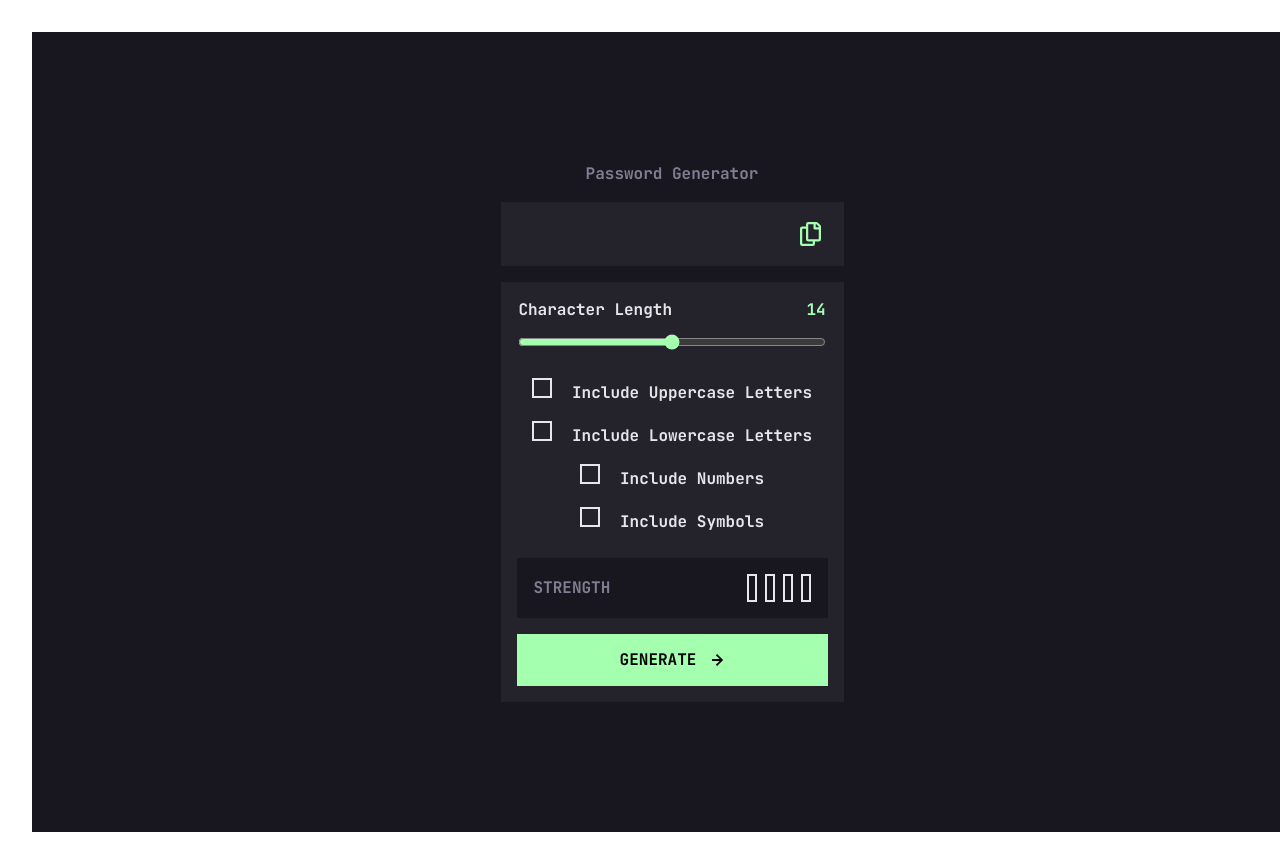
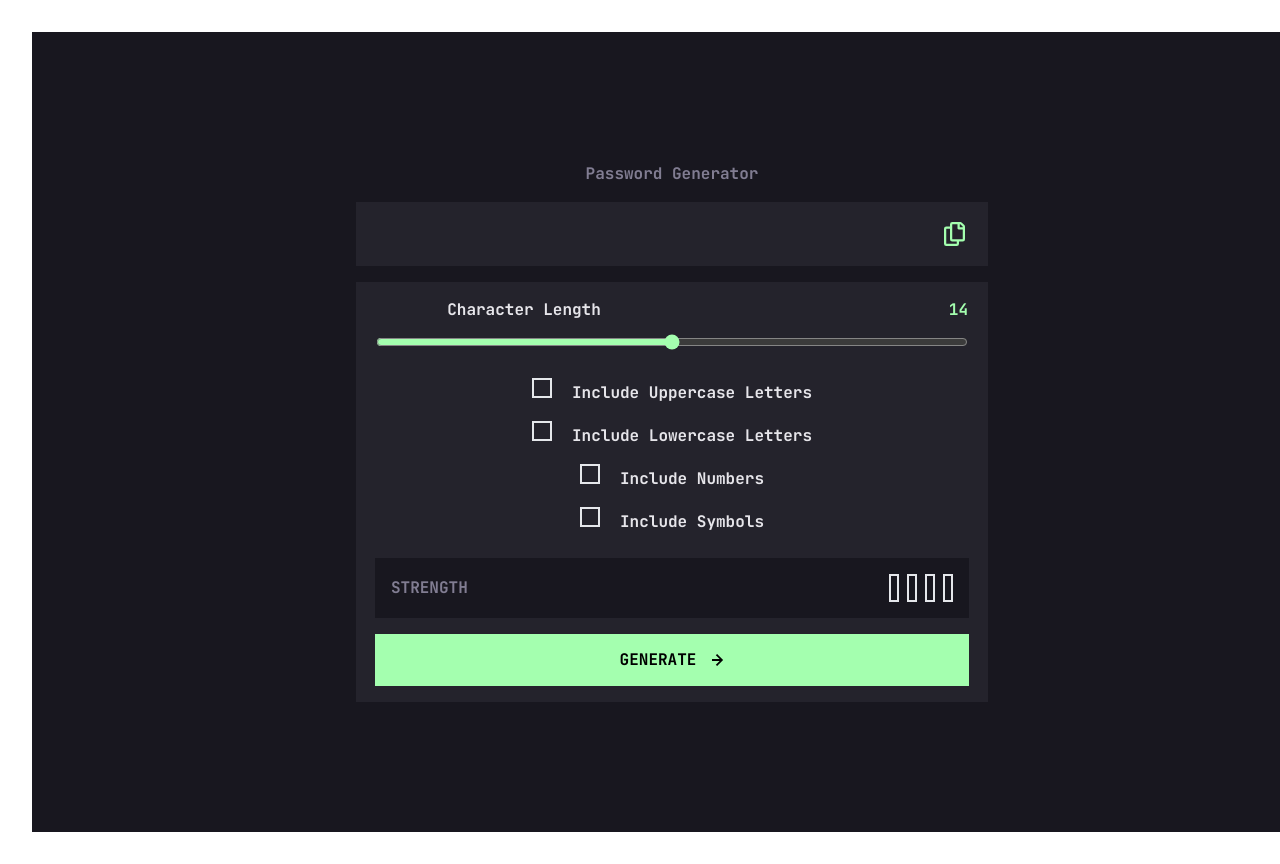
Before and after one commit to renanrdsouza/password-generator-app, a React (Vite) app: page / in a window 1280 px wide. Shown: the top 864 px of the page. Built offline with nearby package versions, Linux system fonts and the light colour scheme.

Commit message:
Refatorações no código

```diff
--- /dev/null
+++ b/src/components/Button.jsx
@@ -0,0 +1,25 @@
+const Button = (props) => {
+  return (
+    <>
+      <button
+        className="flex border-box border-transparent border-2 justify-center gap-x-4 items-center py-3 w-mobile-button mb-4 bg-custom-light-green text-base font-medium cursor-pointer hover:bg-black hover:text-custom-light-green hover:border-2 hover:border-custom-light-green md:w-desktop-button md:px-5"
+        onClick={(e) =>
+          props.generatePassword(e, props.checkedValues, props.passwordLength)
+        }
+        translate="no"
+      >
+        GENERATE{" "}
+        <svg
+          xmlns="http://www.w3.org/2000/svg"
+          width="12"
+          height="12"
+          className="fill-current hover:text-custom-light-green"
+        >
+          <path d="m5.106 12 6-6-6-6-1.265 1.265 3.841 3.84H.001v1.79h7.681l-3.841 3.84z" />
+        </svg>
+      </button>
+    </>
+  );
+};
+
+export default Button;
--- /dev/null
+++ b/src/components/Form.jsx
@@ -0,0 +1,69 @@
+const Form = () => {
+  return (
+    <>
+      <form
+        className="flex min-w-full flex-col items-center bg-custom-dark-gray mt-4"
+      >
+        <div className="grid grid-cols-2 grid-rows-2 gap-y-2 mt-4">
+          <h2 className="text-custom-light-gray" translate="no">Character Length</h2>
+          <p className="grid-row-end place-self-end text-custom-light-green">
+            {passwordLength}
+          </p>
+          <input
+            type="range"
+            step={1}
+            min={8}
+            max={20}
+            className="col-start-1 col-end-3 accent-custom-light-green dark:bg-gray-700"
+            value={passwordLength}
+            onChange={(e) => setPasswordLength(e.target.value)}
+          />
+        </div>
+        <div className="flex flex-col text-custom-light-gray w-mobile-checkbox-inputs my-6 gap-y-4">
+          <label htmlFor="uppercase" translate="no">
+            <input
+              type="checkbox"
+              name="uppercase"
+              id="uppercase"
+              className="me-5 appearance-none h-5 w-5 border-2 checked:bg-custom-light-green checked:border-0 checked:content-check-icon checked:after:block p-0.5"
+              onChange={handleChecked}
+            />
+            Include Uppercase Letters
+          </label>
+          <label htmlFor="lowercase" translate="no">
+            <input
+              type="checkbox"
+              name="lowercase"
+              id="lowercase"
+              className="me-5 appearance-none h-5 w-5 border-2 checked:bg-custom-light-green checked:border-0 checked:content-check-icon checked:after:block p-0.5"
+              onChange={handleChecked}
+            />
+            Include Lowercase Letters
+          </label>
+          <label htmlFor="numbers" translate="no">
+            <input
+              type="checkbox"
+              name="numbers"
+              id="numbers"
+              className="me-5 appearance-none h-5 w-5 border-2 checked:bg-custom-light-green checked:border-0 checked:content-check-icon checked:after:block p-0.5"
+              onChange={handleChecked}
+            />
+            Include Numbers
+          </label>
+          <label htmlFor="symbols" translate="no">
+            <input
+              type="checkbox"
+              name="symbols"
+              id="symbols"
+              className="me-5 appearance-none h-5 w-5 border-2 checked:bg-custom-light-green checked:border-0 checked:content-check-icon checked:after:block p-0.5"
+              onChange={handleChecked}
+            />
+            Include Symbols
+          </label>
+        </div>
+      </form>
+    </>
+  )
+}
+
+export default Form;
--- /dev/null
+++ b/src/components/Password.jsx
@@ -0,0 +1,15 @@
+const Password = (props) => {
+  return (
+    <div className="flex justify-between items-center px-5 py-4 bg-custom-dark-gray min-w-full md:w-desktop">
+        <p className="flex items-center text-custom-light-gray text-xl font-medium h-8">
+          {props.password}
+        </p>
+      <div className="flex gap-x-2 justify-center">
+          <span className={props.clicked ? "visible text-custom-light-green" : "invisible"}>COPIED</span>
+          <svg xmlns="http://www.w3.org/2000/svg" className={props.clicked ? "w-6 h-6 fill-current text-custom-light-green cursor-pointer" : "w-6 h-6 fill-current text-custom-light-green cursor-pointer hover:text-white"} onClick={props.handleClipboard}><path d="M20.341 3.091 17.909.659A2.25 2.25 0 0 0 16.319 0H8.25A2.25 2.25 0 0 0 6 2.25V4.5H2.25A2.25 2.25 0 0 0 0 6.75v15A2.25 2.25 0 0 0 2.25 24h10.5A2.25 2.25 0 0 0 15 21.75V19.5h3.75A2.25 2.25 0 0 0 21 17.25V4.682a2.25 2.25 0 0 0-.659-1.591ZM12.469 21.75H2.53a.281.281 0 0 1-.281-.281V7.03a.281.281 0 0 1 .281-.281H6v10.5a2.25 2.25 0 0 0 2.25 2.25h4.5v1.969a.282.282 0 0 1-.281.281Zm6-4.5H8.53a.281.281 0 0 1-.281-.281V2.53a.281.281 0 0 1 .281-.281h4.97v4.125c0 .621.504 1.125 1.125 1.125h4.125v9.469a.282.282 0 0 1-.281.281Zm.281-12h-3v-3h.451c.075 0 .147.03.2.082L18.667 4.6a.283.283 0 0 1 .082.199v.451Z"/></svg>
+        </div>
+      </div>
+  )
+}
+
+export default Password;
--- a/src/components/PasswordGenerator.jsx
+++ b/src/components/PasswordGenerator.jsx
@@ -1,6 +1,8 @@
 import { useState } from "react";
 
 import Strength from "./Strength";
+import Button from "./Button";
+import Password from "./Password";
 
 const PasswordGenerator = () => {
   const [password, setPassword] = useState("");
@@ -76,20 +78,19 @@ const PasswordGenerator = () => {
   }
 
   return (
-    <div className="w-mobile flex flex-col items-center font-JetBrains">
+    <div className="w-mobile md:w-desktop flex flex-col items-center font-JetBrains">
       <h1 className="text-custom-gray bg-custom-black text-base w-fit mb-4" translate="no">
         Password Generator
       </h1>
-      <div className="flex justify-between items-center px-5 py-4 bg-custom-dark-gray min-w-full">
-        <p className="flex items-center text-custom-light-gray text-xl font-medium h-8">
-          {password}
-        </p>
-        <svg xmlns="http://www.w3.org/2000/svg" className={clicked ? "w-6 h-6 fill-current text-white" : "w-6 h-6 fill-current text-custom-light-green"} onClick={handleClipboard}><path d="M20.341 3.091 17.909.659A2.25 2.25 0 0 0 16.319 0H8.25A2.25 2.25 0 0 0 6 2.25V4.5H2.25A2.25 2.25 0 0 0 0 6.75v15A2.25 2.25 0 0 0 2.25 24h10.5A2.25 2.25 0 0 0 15 21.75V19.5h3.75A2.25 2.25 0 0 0 21 17.25V4.682a2.25 2.25 0 0 0-.659-1.591ZM12.469 21.75H2.53a.281.281 0 0 1-.281-.281V7.03a.281.281 0 0 1 .281-.281H6v10.5a2.25 2.25 0 0 0 2.25 2.25h4.5v1.969a.282.282 0 0 1-.281.281Zm6-4.5H8.53a.281.281 0 0 1-.281-.281V2.53a.281.281 0 0 1 .281-.281h4.97v4.125c0 .621.504 1.125 1.125 1.125h4.125v9.469a.282.282 0 0 1-.281.281Zm.281-12h-3v-3h.451c.075 0 .147.03.2.082L18.667 4.6a.283.283 0 0 1 .082.199v.451Z"/></svg>
-      </div>
+      <Password
+        password={password}
+        clicked={clicked}
+        handleClipboard={handleClipboard}
+      />
       <form
         className="flex min-w-full flex-col items-center bg-custom-dark-gray mt-4"
       >
-        <div className="grid grid-cols-2 grid-rows-2 gap-y-2 mt-4">
+        <div className="grid grid-cols-2 grid-rows-2 gap-y-2 mt-4 md:w-desktop md:px-5">
           <h2 className="text-custom-light-gray" translate="no">Character Length</h2>
           <p className="grid-row-end place-self-end text-custom-light-green">
             {passwordLength}
@@ -99,18 +100,18 @@ const PasswordGenerator = () => {
             step={1}
             min={8}
             max={20}
-            className="col-start-1 col-end-3 accent-custom-light-green dark:bg-gray-700"
+            className="col-start-1 col-end-3 accent-custom-light-green dark:bg-gray-700 cursor-pointer"
             value={passwordLength}
             onChange={(e) => setPasswordLength(e.target.value)}
           />
         </div>
-        <div className="flex flex-col text-custom-light-gray w-mobile-checkbox-inputs my-6 gap-y-4">
+        <div className="flex flex-col text-custom-light-gray w-mobile-checkbox-inputs my-6 gap-y-4 md:w-desktop md:px-5">
           <label htmlFor="uppercase" translate="no">
             <input
               type="checkbox"
               name="uppercase"
               id="uppercase"
-              className="me-5 appearance-none h-5 w-5 border-2 checked:bg-custom-light-green checked:border-0 checked:content-check-icon checked:after:block p-0.5"
+              className="me-5 appearance-none h-5 w-5 border-2 checked:bg-custom-light-green checked:border-0 checked:content-check-icon checked:after:block p-0.5 cursor-pointer"
               onChange={handleChecked}
             />
             Include Uppercase Letters
@@ -120,7 +121,7 @@ const PasswordGenerator = () => {
               type="checkbox"
               name="lowercase"
               id="lowercase"
-              className="me-5 appearance-none h-5 w-5 border-2 checked:bg-custom-light-green checked:border-0 checked:content-check-icon checked:after:block p-0.5"
+              className="me-5 appearance-none h-5 w-5 border-2 checked:bg-custom-light-green checked:border-0 checked:content-check-icon checked:after:block p-0.5 cursor-pointer"
               onChange={handleChecked}
             />
             Include Lowercase Letters
@@ -130,7 +131,7 @@ const PasswordGenerator = () => {
               type="checkbox"
               name="numbers"
               id="numbers"
-              className="me-5 appearance-none h-5 w-5 border-2 checked:bg-custom-light-green checked:border-0 checked:content-check-icon checked:after:block p-0.5"
+              className="me-5 appearance-none h-5 w-5 border-2 checked:bg-custom-light-green checked:border-0 checked:content-check-icon checked:after:block p-0.5 cursor-pointer"
               onChange={handleChecked}
             />
             Include Numbers
@@ -140,7 +141,7 @@ const PasswordGenerator = () => {
               type="checkbox"
               name="symbols"
               id="symbols"
-              className="me-5 appearance-none h-5 w-5 border-2 checked:bg-custom-light-green checked:border-0 checked:content-check-icon checked:after:block p-0.5"
+              className="me-5 appearance-none h-5 w-5 border-2 checked:bg-custom-light-green checked:border-0 checked:content-check-icon checked:after:block p-0.5 cursor-pointer"
               onChange={handleChecked}
             />
             Include Symbols
@@ -149,11 +150,11 @@ const PasswordGenerator = () => {
       </form>
       <div className="flex flex-col items-center min-w-full gap-y-4 bg-custom-dark-gray">
         <Strength password={password} />
-        <button className="flex border-box border-transparent border-2 justify-center gap-x-4 items-center py-3 w-mobile-button mb-4 bg-custom-light-green text-base font-medium cursor-pointer hover:bg-black hover:text-custom-light-green hover:border-2 hover:border-custom-light-green" onClick={
-          (e) => generatePassword(e, checkedValues, passwordLength)
-        } translate="no">
-          GENERATE <svg xmlns="http://www.w3.org/2000/svg" width="12" height="12" className="fill-current hover:text-custom-light-green"><path d="m5.106 12 6-6-6-6-1.265 1.265 3.841 3.84H.001v1.79h7.681l-3.841 3.84z"/></svg>
-        </button>
+        <Button
+          generatePassword={generatePassword}
+          checkedValues={checkedValues}
+          passwordLength={passwordLength}
+        />
       </div>
     </div>
   );
--- a/src/components/Strength.jsx
+++ b/src/components/Strength.jsx
@@ -97,7 +97,7 @@ const Strength = (props) => {
   }
 
   return (
-    <div className="grid grid-cols-strength place-content-center items-center w-mobile-button bg-custom-black p-4">
+    <div className="grid grid-cols-strength place-content-center items-center w-mobile-button bg-custom-black p-4 md:w-desktop-button md:justify-between">
         <p className="text-custom-gray w-fit">STRENGTH</p>
         <div className="flex gap-x-2 justify-end items-center">
           <p className="text-custom-light-gray text-xl" translate="no">{passwordStrength}</p>
--- a/tailwind.config.js
+++ b/tailwind.config.js
@@ -23,7 +23,9 @@ export default {
         "mobile": "21.438rem",
         "mobile-button": "19.438rem",
         "mobile-checkbox-inputs": "19.201rem",
-        "stregth-indicator": "0.625rem"
+        "stregth-indicator": "0.625rem",
+        "desktop": "39.5rem",
+        "desktop-button": "37.13rem"
       },
       gridTemplateColumns: {
         "strength": "77px 200px"
```
